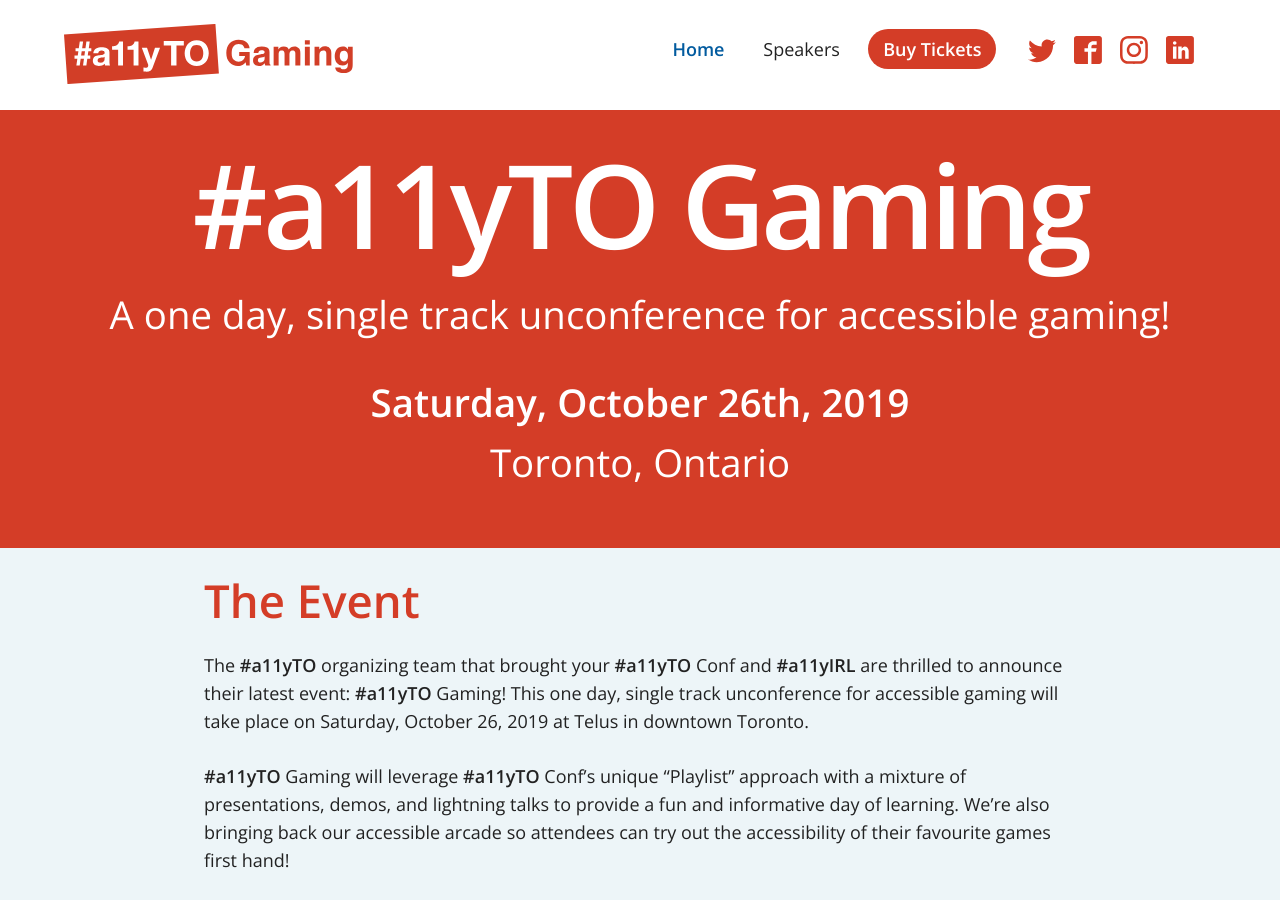
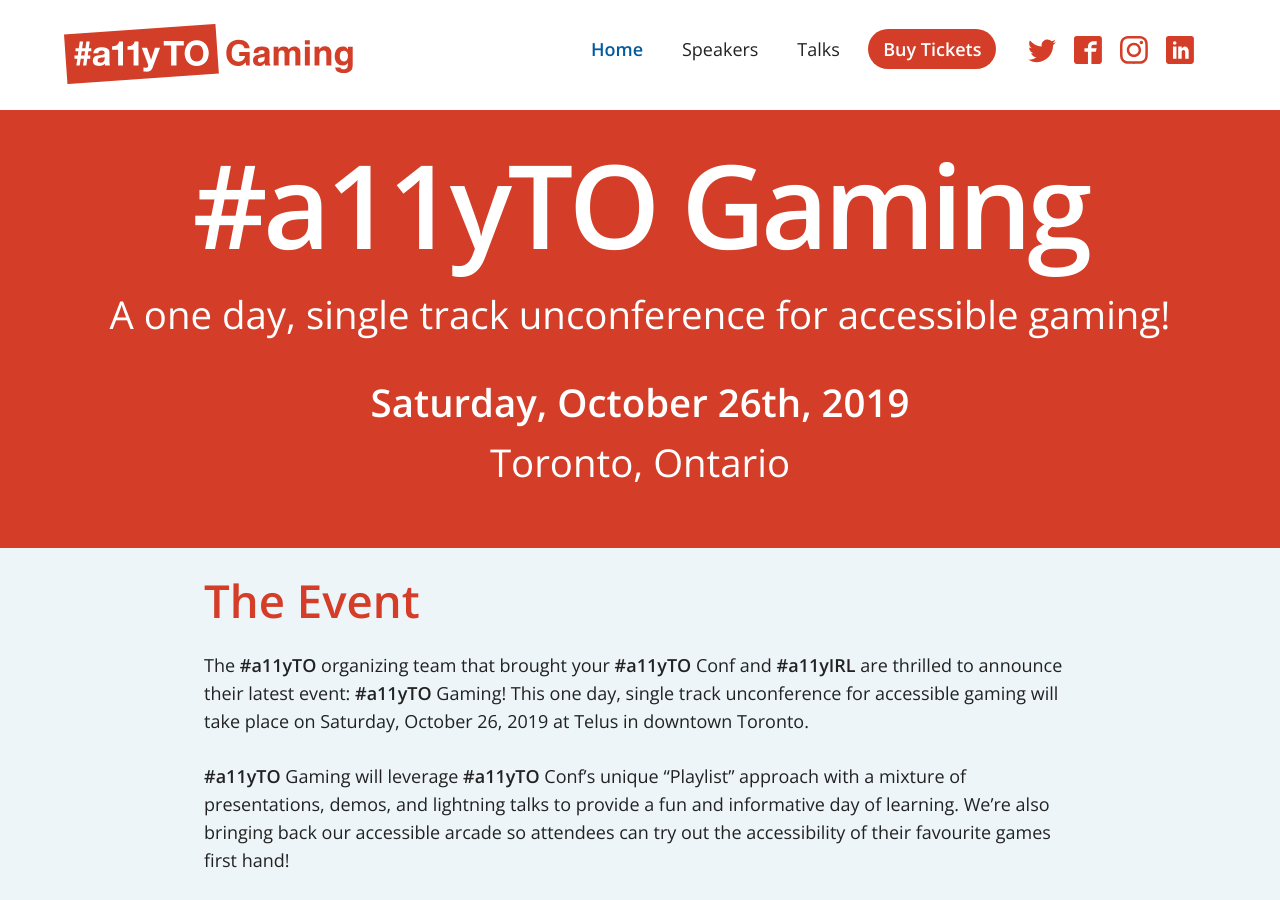
Before and after one commit to a11yTO/static-gaming-site, a Jekyll site: the page built from index.html, in a window 1280 px wide and 900 px high. Built offline with Jekyll 4.4.1, drawn with Linux system fonts in a browser that asks for light colours.

Commit message:
Add talks to the main navigation

```diff
--- a/_includes/header.html
+++ b/_includes/header.html
@@ -36,6 +36,9 @@
         </li>
         <li>
           <a {% if page.id == 'speakers' %}class="current-page"{% endif %} href="/speakers">Speakers</a>
+        </li>
+        <li>
+          <a {% if page.id == 'talks' %}class="current-page"{% endif %} href="/talks">Talks</a>
         </li>
         <li class="tickets">
           <a href="https://www.eventbrite.ca/e/a11yto-gaming-tickets-65534372071" target="_blank">
```
